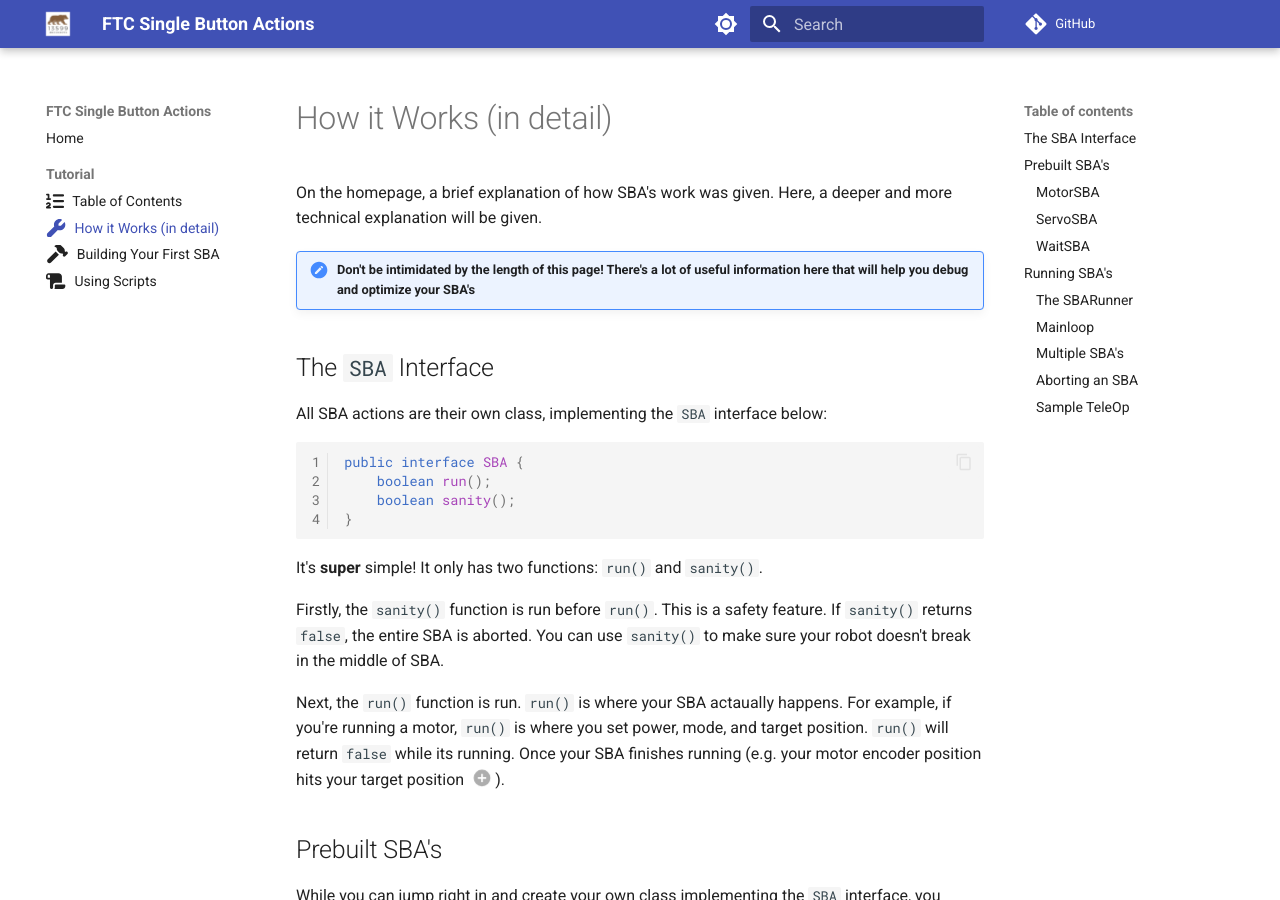
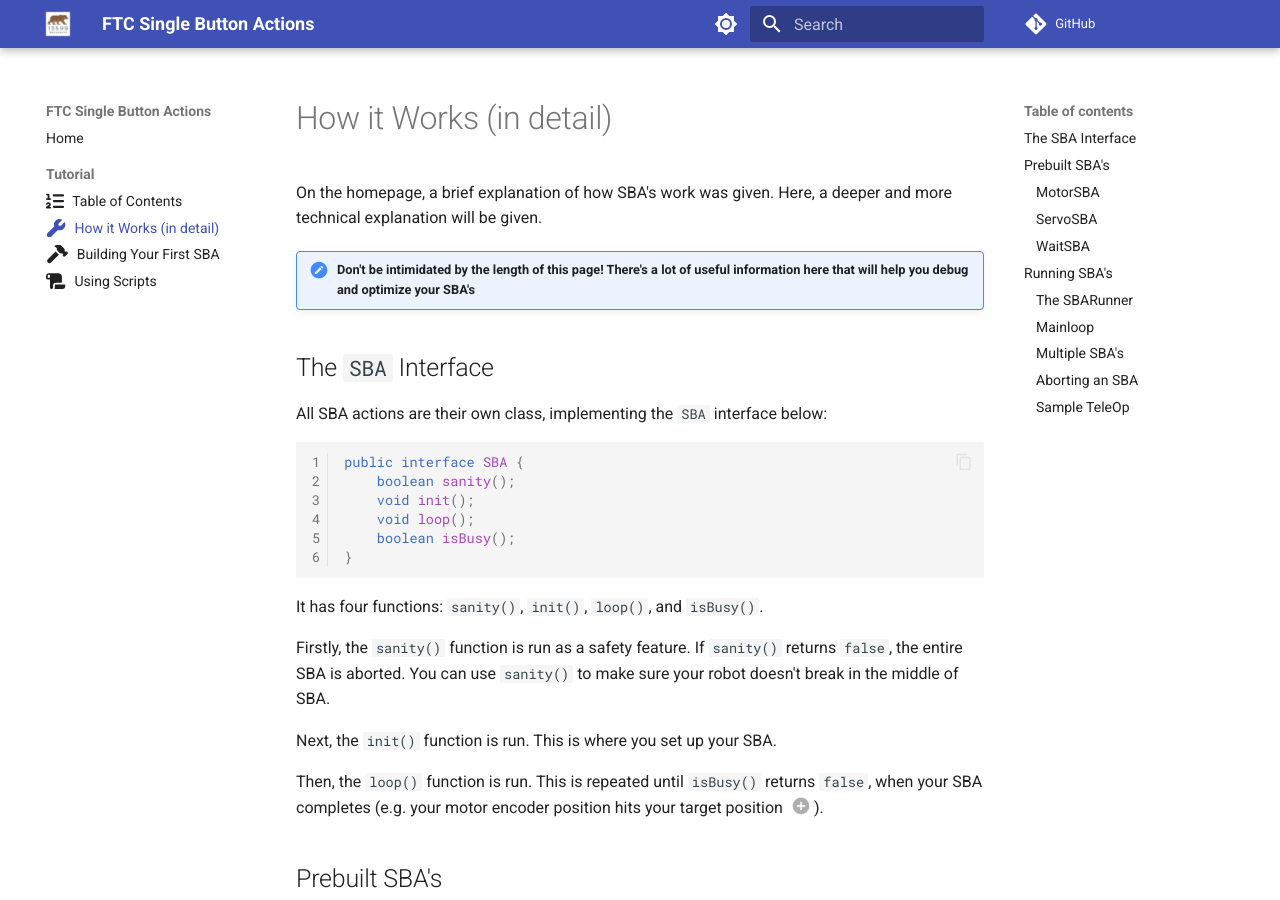
Before and after one commit to 3DCoded/FTC-Single-Button-Actions, an MkDocs documentation site: the page built from docs/tutorial/howitworks.md, in a window 1280 px wide and 900 px high. Built offline with MkDocs 1.6.1 and Material for MkDocs 9.7.7, drawn with Linux system fonts in a browser that asks for light colours; comment, search, counter and statistics services are not loaded.

Commit message:
chore: Deploy documentation

````diff
--- a/docs/tutorial/howitworks.md
+++ b/docs/tutorial/howitworks.md
@@ -14,21 +14,25 @@ All SBA actions are their own class, implementing the `SBA` interface below:
 
 ```java
 public interface SBA {
-    boolean run();
     boolean sanity();
+    void init();
+    void loop();
+    boolean isBusy();
 }
 ```
 
-It's **super** simple! It only has two functions: `run()` and `sanity()`.
+It has four functions: `sanity()`, `init()`, `loop()`, and `isBusy()`.
 
-Firstly, the `sanity()` function is run before `run()`. This is a safety feature. If `sanity()` returns `false`, the entire SBA is aborted. You can use `sanity()` to make sure your robot doesn't break in the middle of SBA.
+Firstly, the `sanity()` function is run as a safety feature. If `sanity()` returns `false`, the entire SBA is aborted. You can use `sanity()` to make sure your robot doesn't break in the middle of SBA.
 
-Next, the `run()` function is run. `run()` is where your SBA actaually happens. For example, if you're running a motor, `run()` is where you set power, mode, and target position. `run()` will return `false` while its running. Once your SBA finishes running (e.g. your motor encoder position hits your target position (1)).
+Next, the `init()` function is run. This is where you set up your SBA.
+
+Then, the `loop()` function is run. This is repeated until `isBusy()` returns `false`, when your SBA completes (e.g. your motor encoder position hits your target position (1)).
 {.annotate}
 
 1. You shouldn't wait until your encoder position is **equal** to your target position, as this will make your motor move back and forth almost indefinitely, freezing your robot. Instead, you can calculate the difference from your current position to the target position, then check if it is below a certain tolerance value.
 ```java
-return Math.abs(curPos - targetPos) <= tolerance;
+return Math.abs(curPos - targetPos) > tolerance;
 ```
 
 ## Prebuilt SBA's
````
Also changed, not shown: docs/tutorial/scripts.md (+1 -1 lines), site/search/search_index.json, site/tutorial/howitworks/index.html, site/tutorial/scripts/index.html.
